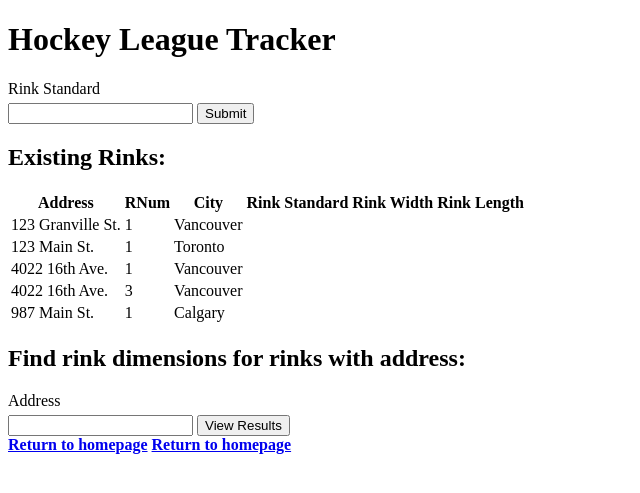
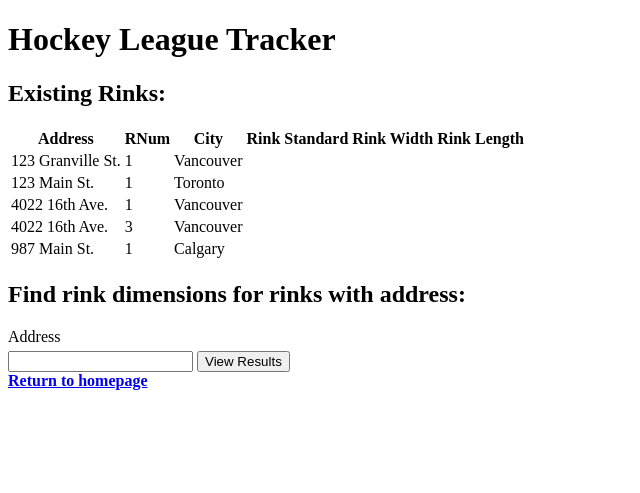
Before and after one commit to WilliamChenAB/SchoolDatabaseWebApp, a PHP site: page /join_query.php in a window 1280 px wide. Shown: the top 493 px of the page, without its empty margins (0-640 px from the left). Run offline with PHP 8.4, Linux system fonts and the light colour scheme; data comes from the database, SQL or seed files in the repository.

Commit message:
fix join

```diff
--- a/public/join_query.php
+++ b/public/join_query.php
@@ -1,15 +1,7 @@
 <!-- Join teams and venues (both have cities in common?)-->
-
-<?php require "templates/header.php"; ?>
-
-<form method="post">
-  <label for="rink_standard">Rink Standard</label>
-  <input type="number" name="wclause" value="wclause">
-  <input type="submit" name="submit" value="Submit">
-</form>
-
 <?php
 
+require "templates/header.php";
 require "data/config.php";
 
 function rinksTable ($result, $tableName, $extraDetail) {
@@ -93,5 +85,3 @@
 </form>
 
 <?php require "templates/footer.php"; ?>
-
-<?php require "templates/footer.php"; ?>
```
